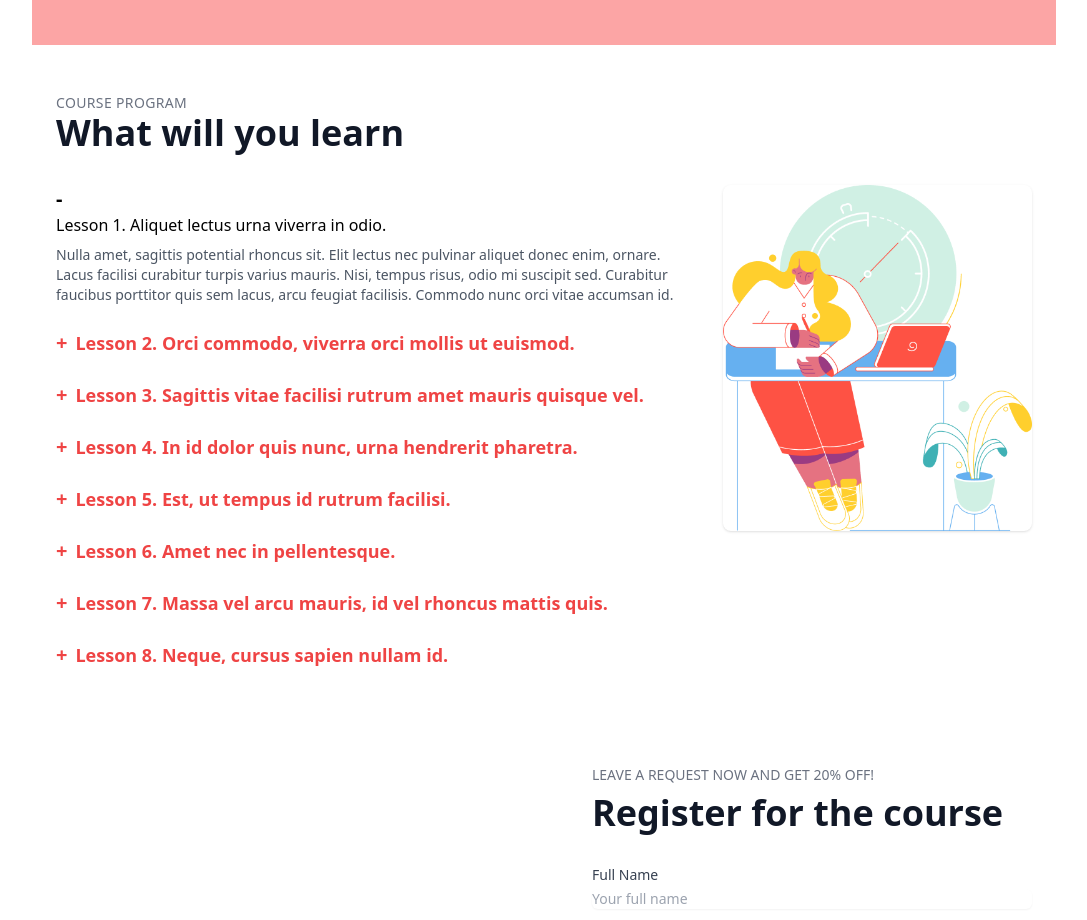
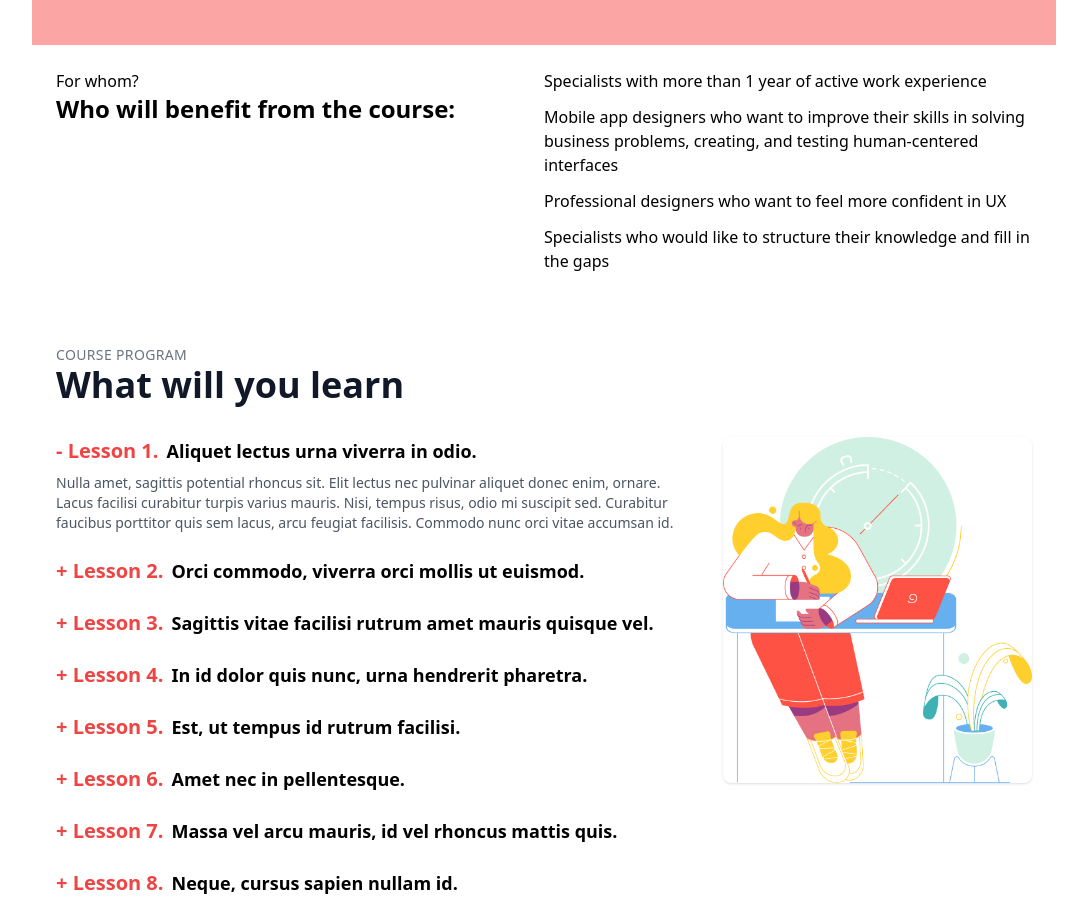
Before and after one commit to Niko-45/Git-5, a website: page src/index.html in a window 1280 px wide. Shown: the part 1880-2800 px from the top of the page, without its empty margins (96-1183 px from the left). Drawn offline with nearby package versions, Linux system fonts and the light colour scheme.

Commit message:
cources 3

```diff
--- a/src/index.html
+++ b/src/index.html
@@ -38,7 +38,7 @@
     <section class="w-[80%] flex flex-col md:flex-row mx-auto bg-white p-8 rounded-lg">
         <div class="md:w-1/2">
             <div>
-                <h2 class="text-3xl font-bold mb-4">About the course</h2>
+                <p class="text-3xl font-bold mb-4">About the course</p>
                 <p class="text-gray-600 mb-6">
                     Bibendum vulputate adipiscing venenatis at est, a eu tincidunt. Leo aenean congue in sagittis, felis
                     maecenas amet varius at. Pellentesque euismod in faucibus at elementum. Tellus maecenas libero est
@@ -100,7 +100,7 @@
         </div>
         <div class="md:w-1/2 text-start">
             <div class="p-6 text-start">
-                <h2 class="text-xl font-bold text-gray-800">Cody Fisher</h2>
+                <p class="text-xl font-bold text-gray-800">Cody Fisher</p>
                 <p class="text-sm text-gray-600 mb-4">Senior UX designer in IT Product Company</p>
                 <div class="flex flex-col justify-start items-start gap-4 text-sm text-gray-600">
                     <div class="flex items-center gap-1">
@@ -132,7 +132,7 @@
     </section>
     <section class="w-[80%] mx-auto py-12 px-6 text-center">
         <p class="text-sm font-medium text-gray-500 tracking-wide uppercase mb-2">Main Steps</p>
-        <h1 class="text-4xl font-bold mb-10">Online learning process</h1>
+        <p class="text-4xl font-bold mb-10">Online learning process</p>
         <div class="grid grid-cols-1 sm:grid-cols-2 lg:grid-cols-4 gap-8">
             <div class="text-start">
                 <div class="text-6xl font-bold text-gray-300 mb-4 p-6 ">01</div>
@@ -165,7 +165,7 @@
     <section class="w-[80%] mx-auto py-12 px-6 bg-red-300">
         <div class="flex flex-col md:flex-row w-full md:justify-between justify-center items-center p-5">
             <div class="text-center mb-8 w-1/2">
-                <h1 class="text-3xl font-bold text-gray-800">20% discount for early birds!</h1>
+                <p class="text-3xl font-bold text-gray-800">20% discount for early birds!</p>
             </div>
             <div class="text-right lg:text-center w-1/2">
                 <div class="flex justify-center space-x-4 text-xl font-bold text-gray-800">
@@ -221,18 +221,39 @@
             </div>
         </div>
     </section>
+    <section class=" flex flex-col md:flex-row justify-between w-[80%] m-auto p-6">
+        <div class="md:w-1/2">
+            <p>For whom?</p>
+            <p class="text-2xl font-bold mb-4">Who will benefit from the course:</p>
+        </div>
+        <div class="space-y-3 md:w-1/2">
+            <div class="flex items-start">
+                <p>Specialists with more than 1 year of active work experience</p>
+            </div>
+            <div class="flex items-start">
+                <p>Mobile app designers who want to improve their skills in solving business problems, creating, and
+                    testing human-centered interfaces</p>
+            </div>
+            <div class="flex items-start">
+                <p>Professional designers who want to feel more confident in UX</p>
+            </div>
+            <div class="flex items-start">
+                <p>Specialists who would like to structure their knowledge and fill in the gaps</p>
+            </div>
+        </div>
+    </section>
     <section class="w-[80%] mx-auto py-12 px-6">
         <div class="text-left mb-8">
-            <h4 class="text-sm font-medium text-gray-500 tracking-wide uppercase">Course Program</h4>
-            <h1 class="text-4xl font-bold text-gray-900">What will you learn</h1>
+            <p class="text-sm font-medium text-gray-500 tracking-wide uppercase">Course Program</p>
+            <p class="text-4xl font-bold text-gray-900">What will you learn</p>
         </div>
         <div class="lg:flex lg:space-x-12">
             <div class="lg:w-2/3 space-y-6">
                 <div>
-                    <p class="text-lg font-semibold text-red-500 flex items-center space-x-2">
-                    <p class="text-xl font-bold">-</p>
-                    <p>Lesson 1. Aliquet lectus urna viverra in odio.</p>
-                    </p>
+                    <div class="text-lg font-semibold flex items-center space-x-2">
+                        <p class="text-xl text-red-500  font-bold">- Lesson 1.</p>
+                        <p> Aliquet lectus urna viverra in odio.</p>
+                    </div>
                     <p class="mt-2 text-sm text-gray-600">
                         Nulla amet, sagittis potential rhoncus sit. Elit lectus nec pulvinar aliquet donec enim,
                         ornare.
@@ -241,38 +262,63 @@
                         accumsan id.
                     </p>
                 </div>
-                <div class="text-lg font-semibold text-red-500 flex items-center space-x-2">
-                    <p class="text-xl font-bold">+</p>
-                    <p>Lesson 2. Orci commodo, viverra orci mollis ut euismod.</p>
+                <div class="text-lg font-semibold  flex items-center space-x-2">
+                    <p class="text-xl font-bold text-red-500 ">+ Lesson 2. </p>
+                    <p>Orci commodo, viverra orci mollis ut euismod.</p>
                 </div>
-                <div class="text-lg font-semibold text-red-500 flex items-center space-x-2">
-                    <p class="text-xl font-bold">+</p>
-                    <p>Lesson 3. Sagittis vitae facilisi rutrum amet mauris quisque vel.</p>
+                <div class="text-lg font-semibold  flex items-center space-x-2">
+                    <p class="text-xl font-bold text-red-500 ">+ Lesson 3. </p>
+                    <p>Sagittis vitae facilisi rutrum amet mauris quisque vel.</p>
                 </div>
-                <div class="text-lg font-semibold text-red-500 flex items-center space-x-2">
-                    <p class="text-xl font-bold">+</p>
-                    <p>Lesson 4. In id dolor quis nunc, urna hendrerit pharetra.</p>
+                <div class="text-lg font-semibold  flex items-center space-x-2">
+                    <p class="text-xl font-bold text-red-500 ">+ Lesson 4. </p>
+                    <p>In id dolor quis nunc, urna hendrerit pharetra.</p>
                 </div>
-                <div class="text-lg font-semibold text-red-500 flex items-center space-x-2">
-                    <p class="text-xl font-bold">+</p>
-                    <p>Lesson 5. Est, ut tempus id rutrum facilisi.</p>
+                <div class="text-lg font-semibold  flex items-center space-x-2">
+                    <p class="text-xl font-bold text-red-500 ">+ Lesson 5. </p>
+                    <p>Est, ut tempus id rutrum facilisi.</p>
                 </div>
-                <div class="text-lg font-semibold text-red-500 flex items-center space-x-2">
-                    <p class="text-xl font-bold">+</p>
-                    <p>Lesson 6. Amet nec in pellentesque.</p>
+                <div class="text-lg font-semibold  flex items-center space-x-2">
+                    <p class="text-xl font-bold text-red-500 ">+ Lesson 6. </p>
+                    <p>Amet nec in pellentesque.</p>
                 </div>
-                <div class="text-lg font-semibold text-red-500 flex items-center space-x-2">
-                    <p class="text-xl font-bold">+</p>
-                    <p>Lesson 7. Massa vel arcu mauris, id vel rhoncus mattis quis.</p>
+                <div class="text-lg font-semibold  flex items-center space-x-2">
+                    <p class="text-xl font-bold text-red-500 ">+ Lesson 7. </p>
+                    <p>Massa vel arcu mauris, id vel rhoncus mattis quis.</p>
                 </div>
-                <div class="text-lg font-semibold text-red-500 flex items-center space-x-2">
-                    <p class="text-xl font-bold">+</p>
-                    <p>Lesson 8. Neque, cursus sapien nullam id.</p>
+                <div class="text-lg font-semibold  flex items-center space-x-2">
+                    <p class="text-xl font-bold text-red-500 ">+ Lesson 8. </p>
+                    <p>Neque, cursus sapien nullam id.</p>
                 </div>
             </div>
             <div class="lg:w-1/3 mt-8 lg:mt-0">
                 <img src="/IM/illustration.png" alt="" class="w-full rounded-lg shadow">
             </div>
+        </div>
+    </section>
+    <section class="bg-gray-50 flex items-center justify-center p-10 mt-5">
+        <div class="md:w-[70%] mx-auto p-4">
+            <p class="text-center text-lg font-semibold text-gray-500 uppercase tracking-wide">Testimonials</p>
+            <p class="text-center text-2xl font-bold mt-2 mb-6">What our students say</p>
+            <div class="bg-white rounded-lg shadow-lg p-6 relative">
+                <p class="text-red-500 text-4xl absolute top-4 left-6">"</p>
+                <p class="text-gray-700 text-lg leading-relaxed ml-10">
+                    Lorem ipsum dolor sit amet, consectetur adipiscing elit. Justo, amet lectus quam viverra mus
+                    lobortis fermentum amet, eu. Pulvinar eu sed purus facilisi. Vitae id turpis tempus ornare
+                    turpis
+                    quis non. Congue tortor in euismod vulputate etiam eros. Pulvinar neque pharetra arcu diam
+                    maecenas
+                    diam integer in.
+                </p>
+                <div class="flex items-center mt-6 ml-10">
+                    <img src="/IM/image (7).png" alt="" class="w-10 h-10 rounded-full mr-4">
+                    <div>
+                        <p class="text-gray-900 font-semibold">Eleanor Pena</p>
+                        <p class="text-gray-500 text-sm">Position, Course</p>
+                    </div>
+                </div>
+            </div>
+            <img src="/IM/dots.png" alt="" class="m-auto mt-2">
         </div>
     </section>
     <section class="w-[80%] mx-auto py-12 px-6 lg:flex lg:items-center lg:justify-between">
@@ -307,29 +353,30 @@
             </form>
         </div>
     </section>
-    <section class="bg-gray-50 flex items-center justify-center p-10 mt-5">
-        <div class="md:w-[70%] mx-auto p-4">
-            <p class="text-center text-lg font-semibold text-gray-500 uppercase tracking-wide">Testimonials</p>
-            <p class="text-center text-2xl font-bold mt-2 mb-6">What our students say</p>
-            <div class="bg-white rounded-lg shadow-lg p-6 relative">
-                <p class="text-red-500 text-4xl absolute top-4 left-6">"</p>
-                <p class="text-gray-700 text-lg leading-relaxed ml-10">
-                    Lorem ipsum dolor sit amet, consectetur adipiscing elit. Justo, amet lectus quam viverra mus
-                    lobortis fermentum amet, eu. Pulvinar eu sed purus facilisi. Vitae id turpis tempus ornare
-                    turpis
-                    quis non. Congue tortor in euismod vulputate etiam eros. Pulvinar neque pharetra arcu diam
-                    maecenas
-                    diam integer in.
-                </p>
-                <div class="flex items-center mt-6 ml-10">
-                    <img src="/IM/image (7).png" alt="" class="w-10 h-10 rounded-full mr-4">
-                    <div>
-                        <p class="text-gray-900 font-semibold">Eleanor Pena</p>
-                        <p class="text-gray-500 text-sm">Position, Course</p>
-                    </div>
+    <section class="p-6 bg-gray-50">
+        <p class="text-2xl font-bold mb-4">You may also like</p>
+        <div class="flex flex-col md:flex-row justify-center gap-6">
+            <div class="bg-white shadow-lg rounded-lg flex">
+                <img src="/IM/IM (7).png" alt="" class="w-[35%]">
+                <div class="p-4">
+                    <span class="text-sm text-green-600 font-semibold">Marketing</span>
+                    <p class="mt-2 text-lg font-bold">The Ultimate Google Ads Training Course</p>
+                    <p class="mt-1 text-gray-500">$100 | by Jerome Bell</p>
                 </div>
             </div>
-            <img src="/IM/dots.png" alt="" class="m-auto mt-2">
+            <div class="bg-white shadow-lg rounded-lg flex">
+                <img src="/IM/IM (10).png" alt="" class="w-[35%]">
+                <div class="p-4">
+                    <span class="text-sm text-blue-600 font-semibold">Management</span>
+                    <p class="mt-2 text-lg font-bold">Product Management Fundamentals</p>
+                    <p class="mt-1 text-gray-500">$480 | by Marvin McKinney</p>
+                </div>
+            </div>
+        </div>
+        <div class="mt-6 text-center flex items-center gap-1 justify-center">
+            <p class="text-2xl">Do you want more courses?</p>
+            <button class="text-white bg-orange-500 hover:bg-orange-600 px-4 py-2 rounded-lg font-semibold">View all
+                courses</button>
         </div>
     </section>
     <section class="bg-gray-800 text-gray-400 py-10">
```
Also changed, not shown: src/output.css.
